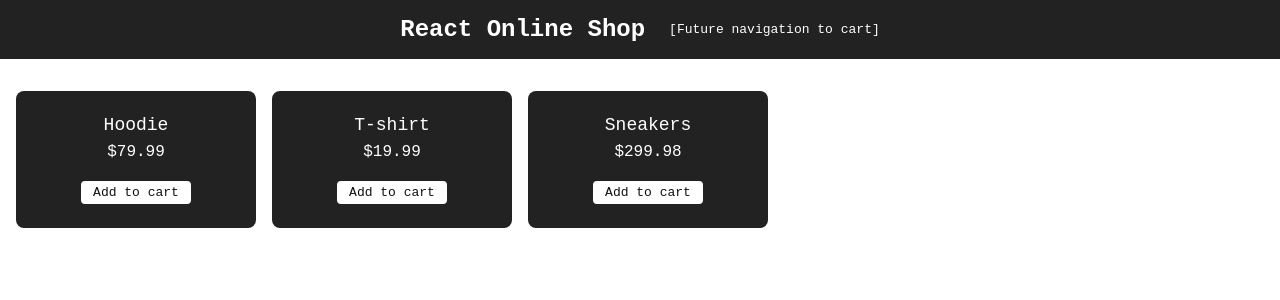
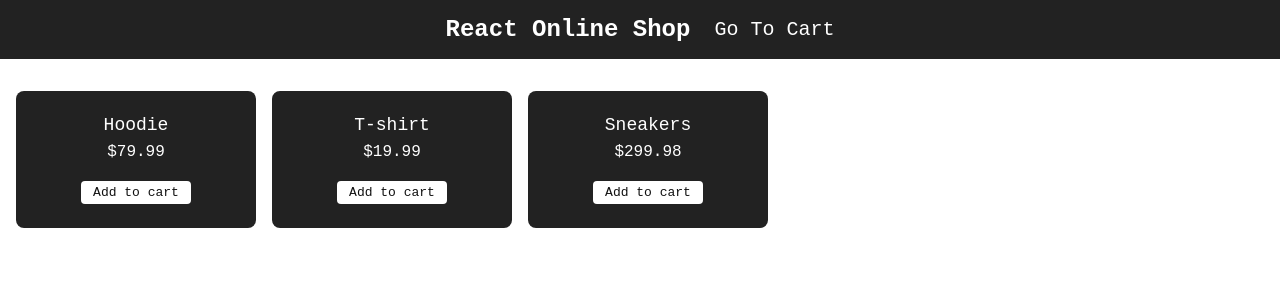
Before and after one commit to MeenS4/react-shop, a React (Vite) app: page / in a window 1280 px wide. Shown: the top 300 px of the page. Built offline with nearby package versions, Linux system fonts and the light colour scheme.

Commit message:
feat: add link to "/cart" route in navbar section

```diff
--- a/src/sections/navbar/navbar.module.scss
+++ b/src/sections/navbar/navbar.module.scss
@@ -18,6 +18,12 @@
   }
 
   &__cart {
+    font-size: 20px;
+    font-weight: 500;
+
+    text-decoration: none;
+    color: #fff;
+
     cursor: pointer;
 
     &:hover {
--- a/src/sections/navbar/navbar.tsx
+++ b/src/sections/navbar/navbar.tsx
@@ -1,11 +1,16 @@
 import styles from "./navbar.module.scss";
+import { Link } from "react-router-dom";
 
 export const Navbar = () => {
   return (
     <section className={styles["navbar"]}>
       <p className={styles["navbar__logo"]}>React Online Shop</p>
 
-      <p className={styles["navbar__cart"]}>[Future navigation to cart]</p>
+      <Link className={styles["navbar__cart"]} to={"/cart"}>
+        Go To Cart
+      </Link>
+
+      {/* <p className={styles["navbar__cart"]}>[Future navigation to cart]</p> */}
     </section>
   );
 };
```
